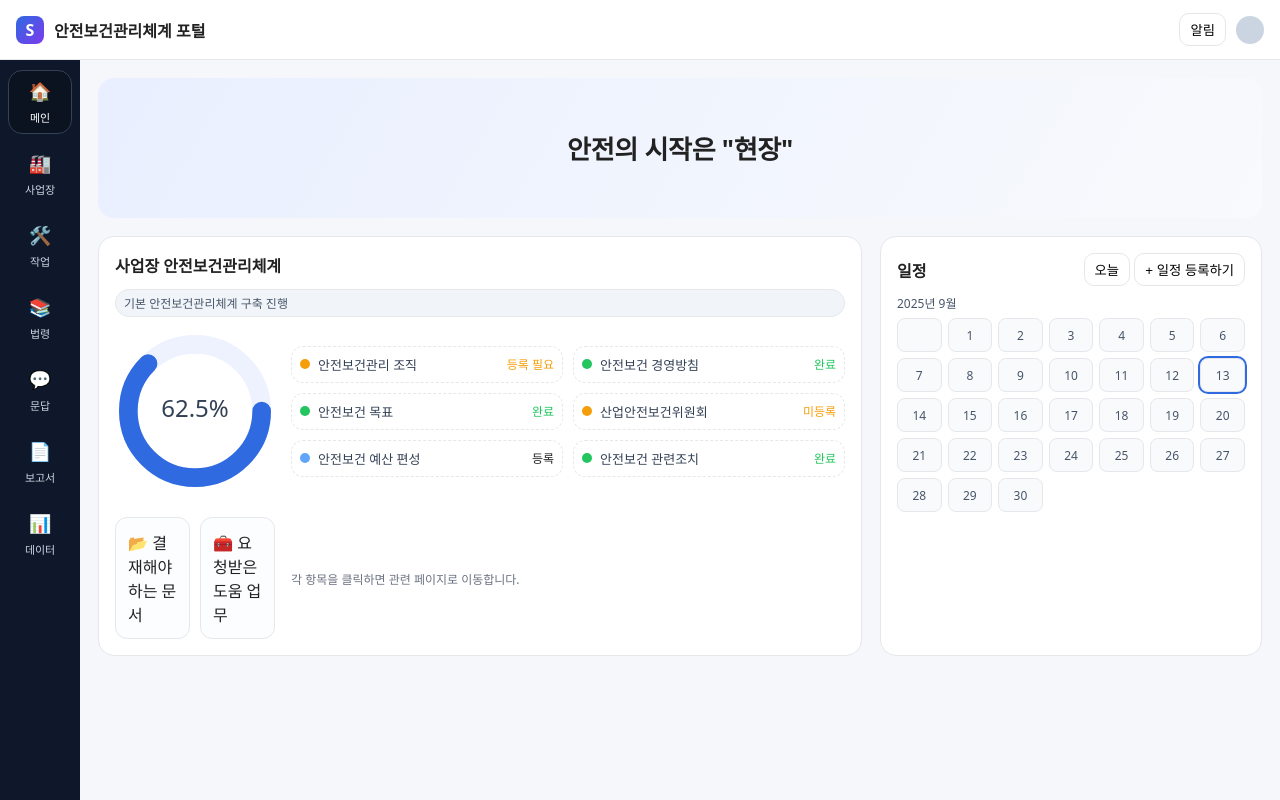
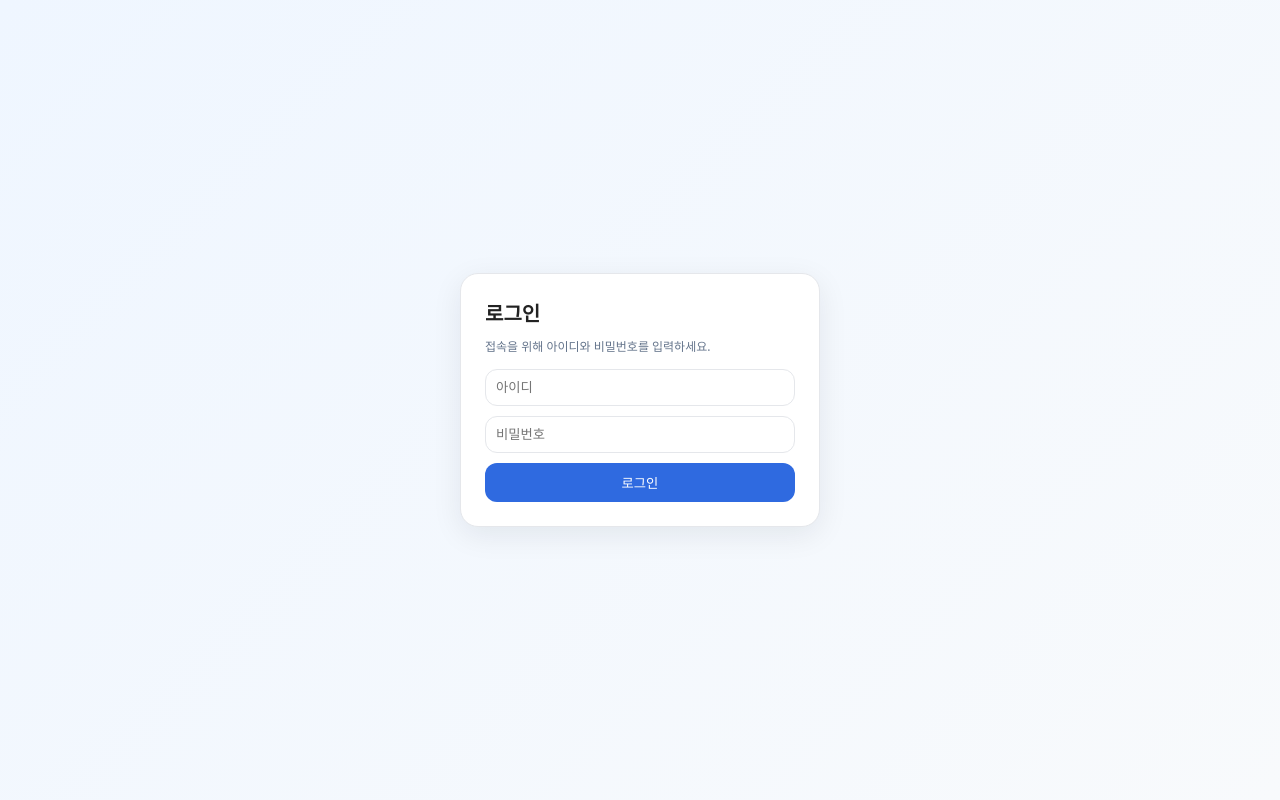
Before and after one commit to ui680811-stack/poswelsafety.co.kr, a plain HTML site: page index.html in a window 1280 px wide. Drawn offline with Linux system fonts and the light colour scheme.

Commit message:
Update index.html

```diff
--- a/index.html
+++ b/index.html
@@ -4,42 +4,54 @@
   <meta charset="UTF-8" />
   <meta name="viewport" content="width=device-width, initial-scale=1.0" />
   <title>안전보건 대시보드 | 안전행정섹션</title>
+  <meta http-equiv="Cache-Control" content="no-store, no-cache, must-revalidate, max-age=0" />
+  <meta http-equiv="Pragma" content="no-cache" />
+  <meta http-equiv="Expires" content="0" />
   <style>
     :root{
       --bg:#f6f7fb; --card:#fff; --text:#222; --muted:#6b7280; --line:#e5e7eb;
       --brand:#2f6ae0; --brand-100:#e7efff; --sidebar:#0f172a; --sidebar-2:#111827;
-      --ok:#22c55e; --warn:#f59e0b; --danger:#ef4444;
-      --radius:16px;
+      --ok:#22c55e; --warn:#f59e0b; --danger:#ef4444; --radius:16px;
     }
     *{box-sizing:border-box} body{margin:0;font-family:"Malgun Gothic","Apple SD Gothic Neo",system-ui,Segoe UI,Arial,sans-serif;background:var(--bg);color:var(--text)}
     a{color:inherit;text-decoration:none}
-    .app{display:grid;grid-template-columns: 80px 1fr; grid-template-rows:60px 1fr; height:100vh}
-    /* Topbar */
+
+    /* ===== 로그인 레이어 ===== */
+    #login-layer{position:fixed;inset:0;background:linear-gradient(135deg,#eff6ff,#f8fafc);display:flex;align-items:center;justify-content:center;z-index:1000}
+    .login-box{width:360px;background:#fff;border:1px solid var(--line);border-radius:18px;padding:24px;box-shadow:0 8px 30px rgba(15,23,42,.08)}
+    .login-box h2{margin:0 0 10px 0;font-size:20px}
+    .login-desc{font-size:12px;color:#64748b;margin-bottom:14px}
+    .form{display:flex;flex-direction:column;gap:10px}
+    .input{border:1px solid var(--line);border-radius:12px;padding:10px}
+    .btn-primary{background:var(--brand);color:#fff;border:none;border-radius:12px;padding:10px;cursor:pointer}
+    .error{display:none;color:#ef4444;font-size:12px;text-align:center;margin-top:6px}
+
+    /* ===== 앱 레이아웃 ===== */
+    .app{display:grid;grid-template-columns:80px 1fr;grid-template-rows:60px 1fr;height:100vh}
     .topbar{grid-column:1/3;grid-row:1/2;display:flex;align-items:center;justify-content:space-between;padding:10px 16px;background:#fff;border-bottom:1px solid var(--line)}
     .tb-left{display:flex;gap:10px;align-items:center}
     .logo{width:28px;height:28px;border-radius:8px;background:linear-gradient(135deg,var(--brand),#7c3aed);display:flex;align-items:center;justify-content:center;color:#fff;font-weight:700}
     .tb-title{font-weight:700}
     .tb-right{display:flex;align-items:center;gap:10px}
-    .chip{font-size:12px;color:#fff;background:#64748b;padding:4px 8px;border-radius:999px}
-    .avatar{width:28px;height:28px;border-radius:50%;background:#cbd5e1}
     .btn{border:1px solid var(--line);background:#fff;padding:6px 10px;border-radius:10px;cursor:pointer}
-    /* Sidebar */
+    .logout{border:1px solid #1f2937;background:#111827;color:#fff}
+
     .sidebar{grid-column:1/2;grid-row:2/3;background:var(--sidebar);color:#e5e7eb;display:flex;flex-direction:column;align-items:center;padding:10px 8px;gap:8px}
     .nav-item{width:64px;height:64px;border-radius:14px;display:flex;flex-direction:column;align-items:center;justify-content:center;gap:6px;background:transparent;color:#cbd5e1;cursor:pointer;border:1px solid transparent}
     .nav-item:hover{background:#0b1220;border-color:#1f2937}
     .nav-item.active{background:#0b1220;color:#fff;border-color:#334155}
     .nav-ico{font-size:18px}
     .nav-t{font-size:11px;letter-spacing:-.2px}
-    /* Main */
+
     .main{grid-column:2/3;grid-row:2/3;overflow:auto;padding:18px}
     .hero{height:140px;border-radius:var(--radius);background:linear-gradient(120deg,#e9efff,#f8fafc);display:flex;align-items:center;justify-content:center;position:relative}
     .hero h1{font-size:26px;letter-spacing:-.3px}
-    /* Grid */
+
     .grid{display:grid;grid-template-columns:2fr 1fr; gap:18px; margin-top:18px}
     .card{background:var(--card);border:1px solid var(--line);border-radius:var(--radius);padding:16px}
     .card h3{margin:0 0 12px;font-size:16px}
     .pill{font-size:12px;color:#475569;background:#f1f5f9;border:1px solid var(--line);padding:4px 8px;border-radius:999px}
-    /* Progress */
+
     .progress-wrap{display:grid;grid-template-columns:160px 1fr; gap:16px; align-items:center}
     .kpis{display:grid;grid-template-columns:1fr 1fr; gap:10px}
     .kpi{display:flex;align-items:center;gap:8px;border:1px dashed #e5e7eb;padding:8px;border-radius:12px;cursor:pointer}
@@ -48,28 +60,39 @@
     .kpi .status{margin-left:auto;font-size:12px}
     .kpi:hover{background:#f8fafc}
     .kpi.ok .status{color:var(--ok)} .kpi.warn .status{color:var(--warn)} .kpi.danger .status{color:var(--danger)}
-    /* Right column widgets */
+
     .calendar{border-top:1px solid var(--line);padding-top:10px}
     .cal-header{display:flex;align-items:center;justify-content:space-between;margin-bottom:8px}
     .cal-grid{display:grid;grid-template-columns:repeat(7,1fr);gap:6px}
     .cal-grid div{height:34px;background:#f8fafc;border:1px solid var(--line);border-radius:8px;display:flex;align-items:center;justify-content:center;font-size:12px;color:#475569}
     .cal-grid .today{outline:2px solid var(--brand)}
-    /* Router sections */
+
     .page{display:none}
     .page.active{display:block}
     .link{cursor:pointer}
-    /* CTA tiles under progress */
     .tiles{display:grid;grid-template-columns:repeat(2,1fr);gap:10px;margin-top:10px}
     .tile{border:1px solid var(--line);border-radius:12px;padding:12px;background:#fbfdff;cursor:pointer}
     .tile:hover{background:var(--brand-100)}
-    /* Footer note */
     .note{margin-top:12px;font-size:12px;color:var(--muted)}
-    /* Simple icon font (Emoji) */
-    .i{font-style:normal}
   </style>
 </head>
 <body>
-  <div class="app">
+  <!-- 로그인 레이어 -->
+  <div id="login-layer">
+    <div class="login-box">
+      <h2>로그인</h2>
+      <div class="login-desc">접속을 위해 아이디와 비밀번호를 입력하세요.</div>
+      <div class="form">
+        <input id="id" class="input" placeholder="아이디" autocomplete="off" />
+        <input id="pw" class="input" type="password" placeholder="비밀번호" autocomplete="off" />
+        <button id="login" class="btn-primary">로그인</button>
+        <div id="err" class="error">아이디 또는 비밀번호가 올바르지 않습니다.</div>
+      </div>
+    </div>
+  </div>
+
+  <!-- 앱 -->
+  <div class="app" id="app" style="display:none">
     <!-- Topbar -->
     <div class="topbar">
       <div class="tb-left">
@@ -77,9 +100,8 @@
         <div class="tb-title">안전보건관리체계 포털</div>
       </div>
       <div class="tb-right">
-        <!-- 요청: 상단 '무료 플랜' 제거 → 표시하지 않음 -->
         <button class="btn" id="btn-notify">알림</button>
-        <div class="avatar" title="사용자"></div>
+        <button class="btn logout" id="btn-logout">로그아웃</button>
       </div>
     </div>
 
@@ -110,12 +132,10 @@
 
     <!-- Main -->
     <main class="main">
-      <!-- HERO (여성 사진 배너는 제거) -->
       <section class="hero">
         <h1>안전의 시작은 "현장"</h1>
       </section>
 
-      <!-- ROUTER: HOME PAGE -->
       <section class="page active" id="page-home">
         <div class="grid">
           <div class="card">
@@ -123,12 +143,10 @@
             <div class="pill">기본 안전보건관리체계 구축 진행</div>
 
             <div class="progress-wrap" style="margin-top:14px">
-              <!-- Progress Donut 62.5% -->
               <svg width="160" height="160" viewBox="0 0 120 120" aria-label="진행률 62.5%">
                 <circle cx="60" cy="60" r="50" fill="none" stroke="#eef2ff" stroke-width="14"/>
                 <circle cx="60" cy="60" r="50" fill="none" stroke="var(--brand)" stroke-width="14" stroke-linecap="round"
-                        stroke-dasharray="314"
-                        stroke-dashoffset="calc(314 - 314*0.625)"/>
+                        stroke-dasharray="314" stroke-dashoffset="calc(314 - 314*0.625)"/>
                 <text x="50%" y="50%" dominant-baseline="middle" text-anchor="middle" font-size="18" fill="#334155">62.5%</text>
               </svg>
               <div class="kpis">
@@ -183,7 +201,6 @@
         </div>
       </section>
 
-      <!-- ROUTER PAGES (간단 더미) -->
       <section id="page-biz" class="page"><div class="card"><h3>사업장 관리</h3><p>사업장 정보 관리 페이지입니다.</p></div></section>
       <section id="page-work" class="page"><div class="card"><h3>작업 관리</h3><p>작업/공정, 허가서 등을 관리합니다.</p></div></section>
       <section id="page-law" class="page"><div class="card"><h3>산업안전보건법</h3><p>관련 법령/지침 링크를 구성합니다.</p></div></section>
@@ -194,7 +211,42 @@
   </div>
 
   <script>
-    // Simple Router (single file): show section by id
+    // ===== 로그인 처리 (세션 유지 없음: 탭/창 종료 시 자동 로그아웃) =====
+    const L = document.getElementById('login-layer');
+    const A = document.getElementById('app');
+    const id = document.getElementById('id');
+    const pw = document.getElementById('pw');
+    const err = document.getElementById('err');
+    const btnLogin = document.getElementById('login');
+    const btnLogout = () => document.getElementById('btn-logout');
+
+    function showApp(){ L.style.display='none'; A.style.display='grid'; }
+    function showLogin(){ A.style.display='none'; L.style.display='flex'; id.value=''; pw.value=''; err.style.display='none'; }
+
+    function doLogin(){
+      if(id.value.trim()==='poswel' && pw.value==='poswel'){
+        sessionStorage.setItem('signed','1'); // 세션 저장(탭/창 종료 시 자동 삭제)
+        showApp();
+      }else{ err.style.display='block'; }
+    }
+
+    btnLogin.addEventListener('click', doLogin);
+    [id,pw].forEach(el=>el.addEventListener('keydown',e=>{ if(e.key==='Enter') doLogin(); }));
+
+    // 세션 확인(새로고침 시)
+    if(sessionStorage.getItem('signed')==='1') showApp(); else showLogin();
+
+    // 로그아웃 버튼
+    document.addEventListener('click', (e)=>{
+      if(e.target && e.target.id==='btn-logout'){
+        try{ sessionStorage.removeItem('signed'); }catch(_){}
+        // 초기 화면으로 이동(해시 제거 포함)
+        history.replaceState(null,'', location.pathname);
+        showLogin();
+      }
+    });
+
+    // ===== 라우터 =====
     const pages = {
       home: document.getElementById('page-home'),
       biz: document.getElementById('page-biz'),
@@ -214,26 +266,25 @@
     document.querySelectorAll('.nav-item').forEach(n=>n.addEventListener('click',()=>go(n.dataset.page)));
     window.addEventListener('load',()=>{ const h=location.hash.replace('#',''); go(pages[h]?h:'home');})
 
-    // Clickable KPIs / Tiles: navigate (for now route to biz/work pages)
+    // KPI/타일 클릭 → 페이지 이동 매핑
     document.querySelectorAll('.link').forEach(el=>{
       el.addEventListener('click',()=>{
-        const target = (el.dataset.link||'').toLowerCase();
+        const target=(el.dataset.link||'').toLowerCase();
         if(['조직','위원회','예산','경영방침','목표','관련조치'].includes(target)) go('biz');
         else if(['문서함','도움업무'].includes(target)) go('report');
         else go('home');
       });
     });
 
-    // Calendar (simple current month)
-    const calGrid = document.getElementById('cal-grid');
-    const calMonth = document.getElementById('cal-month');
+    // 달력
+    const calGrid=document.getElementById('cal-grid');
+    const calMonth=document.getElementById('cal-month');
     function renderCalendar(d=new Date()){
       calGrid.innerHTML='';
       const y=d.getFullYear(), m=d.getMonth();
       calMonth.textContent = `${y}년 ${m+1}월`;
-      const first = new Date(y,m,1); const last = new Date(y,m+1,0);
-      const offset = first.getDay();
-      for(let i=0;i<offset;i++){const c=document.createElement('div'); c.textContent=''; calGrid.appendChild(c);}
+      const first=new Date(y,m,1), last=new Date(y,m+1,0); const offset=first.getDay();
+      for(let i=0;i<offset;i++){ const c=document.createElement('div'); c.textContent=''; calGrid.appendChild(c); }
       for(let day=1; day<=last.getDate(); day++){
         const cell=document.createElement('div'); cell.textContent=day;
         const today=new Date(); if(day===today.getDate()&&m===today.getMonth()&&y===today.getFullYear()) cell.classList.add('today');
@@ -243,6 +294,9 @@
     renderCalendar();
     document.getElementById('btn-today').addEventListener('click',()=>renderCalendar(new Date()));
     document.getElementById('btn-add').addEventListener('click',()=>alert('일정 등록 폼은 추후 연결'));
+
+    // 창/탭 종료 시 자동 로그아웃(세션 스토리지 특성으로 충분하지만, 명시적 처리)
+    window.addEventListener('beforeunload',()=>{ try{ sessionStorage.removeItem('signed'); }catch(_){} });
   </script>
 </body>
 </html>
```
